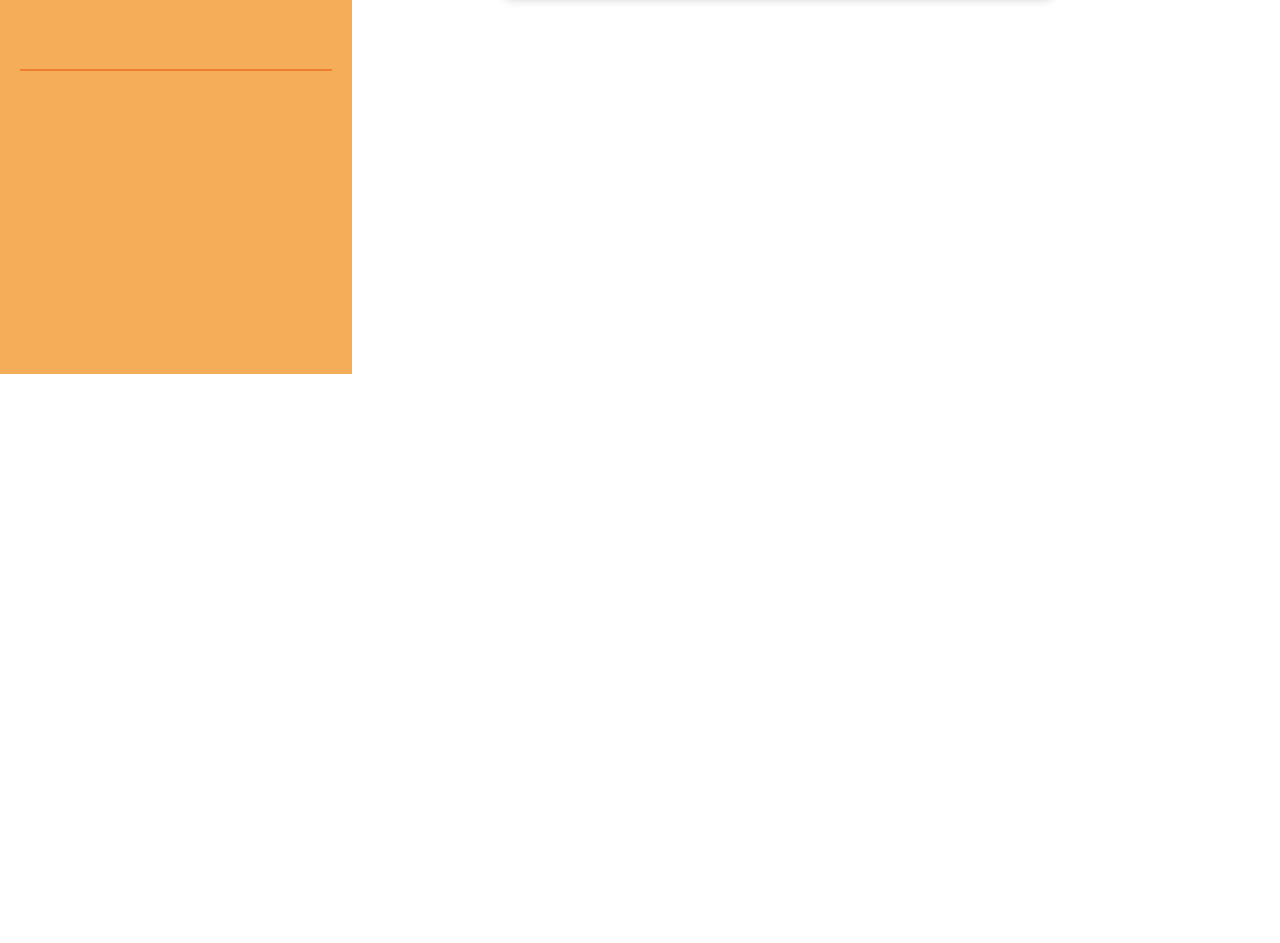
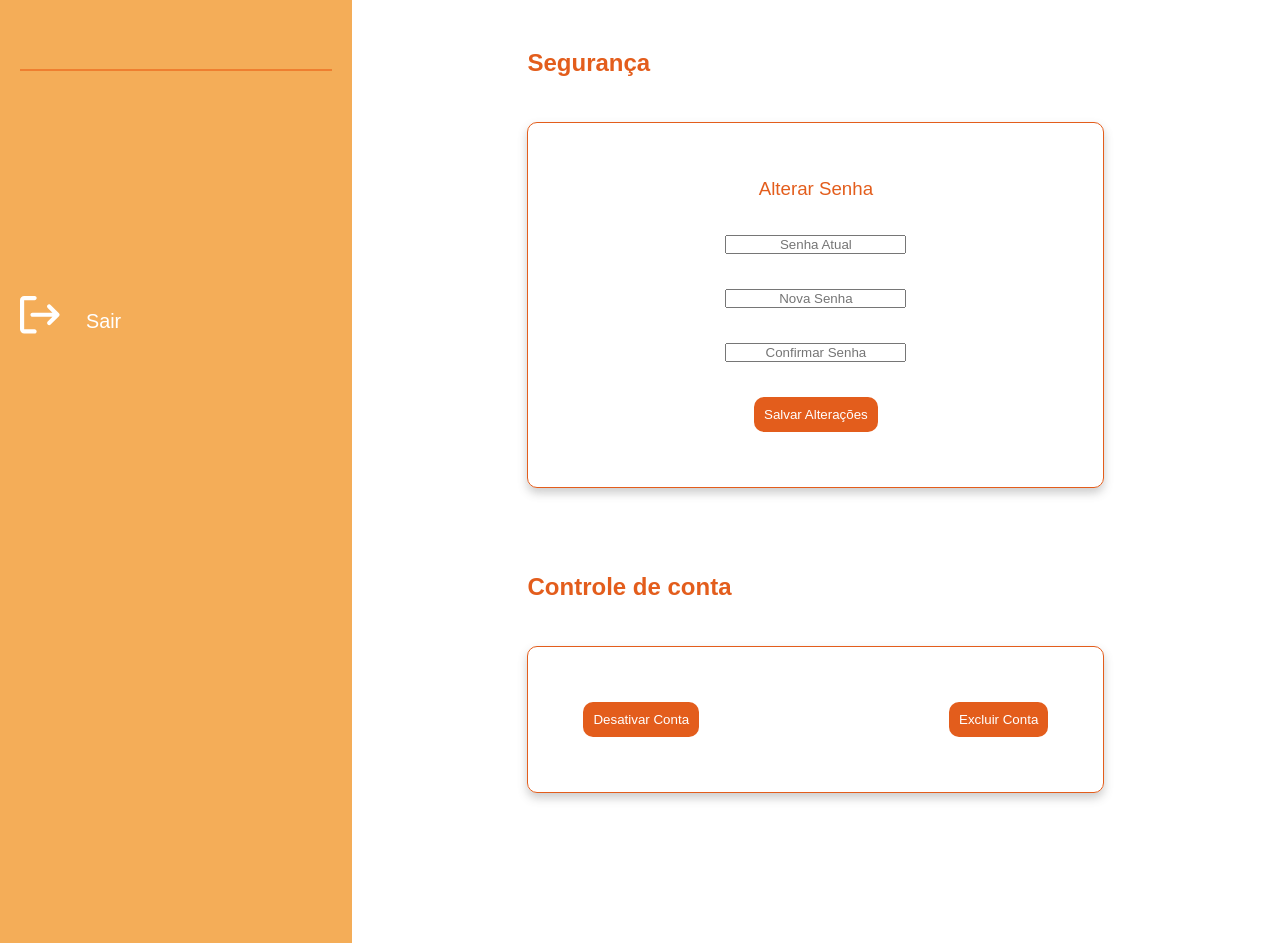
Before and after one commit to maisDelas/projeto-start-web, a React (Vite) app: page /Configuracao in a window 1280 px wide. Shown: the part 520-1463 px from the top of the page. Before the commit the page ends 894 px from the top, so only its background shows below. Built offline with nearby package versions, Linux system fonts and the light colour scheme.

Commit message:
Puxando atualizaçoes

```diff
--- a/src/App.jsx
+++ b/src/App.jsx
@@ -13,10 +13,10 @@ import CadastroTipo from 'pages/escolhercadastro/CadastroTipo'
 import Login from 'pages/login/Login'
 import ResetPassword from 'pages/resetPassword/ResetPassword'
 
-import CadastroPrestadora1 from 'pages/cadastroP/Prestadora1'
-import CadastroPrestadora2 from 'pages/cadastroP/Prestadoratre2'
-import CadastroPrestadora3 from 'pages/cadastroP/Prestadora3'
-import CadastroPrestadora0 from 'pages/cadastroP/Prestadora0'
+// import CadastroPrestadora1 from 'pages/cadastroP/Prestadora1'
+// import CadastroPrestadora2 from 'pages/cadastroP/Prestadoratre2'
+// import CadastroPrestadora3 from 'pages/cadastroP/Prestadora3'
+// import CadastroPrestadora0 from 'pages/cadastroP/Prestadora0'
 import Configuracao from 'pages/configuracao/Config'
 
 
@@ -37,10 +37,10 @@ export default function App() {
         <Route path="/Perfil" element={< Perfil />} />
         <Route path="/Configuracao" element={<Configuracao/>}/>
         <Route path="/Dados" element={<Dados />} />;
-        <Route path="/CadastroPrestadora0" element={<CadastroPrestadora0 />} />;
+        {/* <Route path="/CadastroPrestadora0" element={<CadastroPrestadora0 />} />;
         <Route path="CadastroPrestadora1" element={<CadastroPrestadora1 />} />;
         <Route path="/CadastroPrestadora2" element={<CadastroPrestadora2 />} />;
-        <Route path="/CadastroPrestadora3" element={<CadastroPrestadora3 />} />;
+        <Route path="/CadastroPrestadora3" element={<CadastroPrestadora3 />} />; */}
         <Route path="/Login" element={<Login />} />;
         <Route path="/ResetPassword" element={<ResetPassword />} />;
         <Route path="/CadastroTipo" element={<CadastroTipo />} />;
--- a/src/Components/navbar/navbar.jsx
+++ b/src/Components/navbar/navbar.jsx
@@ -23,7 +23,7 @@ function NavBar({ children }) {
               <a href="#">Junte-se a +Delas</a>
             </Link>
             <Button>
-             <IconUser /> Entrar
+             <IconUser /><a href="/Login">Entrar </a>
             </Button>
           </ListLinks>
         )}
--- a/src/Components/navbar/navbar.styles.js
+++ b/src/Components/navbar/navbar.styles.js
@@ -4,6 +4,33 @@ import GlobalButton from "Components/botaoglobal/Button"
 
 export const Container = styled.div`
   background-color: #f6e5d3;
+  width: 100%;
+  margin: 0;
+
+
+
+  @media screen and (max-width:1440px) {
+
+width: 95%;
+}
+
+@media screen and (max-width:1024px) {
+
+width: 135%;
+}
+
+@media screen and (max-width:768px) {
+
+width: 180%;
+}
+
+@media screen and (max-width:375px) {
+
+width: 370%;
+font-size: 35px;
+
+}
+
 `
 export const Content = styled.div`
   max-width: 1440px;
--- a/src/Components/sidebar/Sidebar.jsx
+++ b/src/Components/sidebar/Sidebar.jsx
@@ -2,6 +2,7 @@
 import IconPerfil from 'imagesTrilha/iconPerfilT.svg'
 import IconTrilha from 'imagesTrilha/iconTrilhaT.svg'
 import IconConfig from 'imagesTrilha/iconConfigT.svg'
+import IconOut from 'imagesTrilha/Out.svg'
 import {SideBarStyle}  from './Sidebar.styles'
 
 function SideBar() {
@@ -16,6 +17,10 @@ function SideBar() {
             </ul>
 
             <hr class="linha"></hr>
+
+            <ul>
+                <li><img src={IconOut}></img> <a href="">Sair</a></li>
+            </ul>
         </SideBarStyle>
     )
 }
--- a/src/pages/Home/Carrossel.styles.js
+++ b/src/pages/Home/Carrossel.styles.js
@@ -31,8 +31,16 @@ width: 92%;
 
 @media screen and (max-width:768px) {
 
-width: 120%;
+width: 75%;
+
 }
+
+@media screen and (max-width:375px) {
+
+width: 66%;
+
+}
+
 
 
 `;
--- a/src/pages/Home/Home.styles.js
+++ b/src/pages/Home/Home.styles.js
@@ -32,6 +32,34 @@ export const ImageSection = styled.div`
     margin-top: 100px;
     width:1440px;
   }
+`
+
+export const Container = styled.div`
+
+width: 100%;
+margin: 0;
+
+@media screen and (max-width:1440px) {
+
+width: 100%;
+}
+
+@media screen and (max-width:1024px) {
+
+width: 135%;
+}
+
+@media screen and (max-width:768px) {
+
+width: 185%;
+}
+
+@media screen and (max-width:375px) {
+
+width: 365%;
+
+}
+
 `
 
 export const Title = styled.div`
--- a/src/pages/Home/home.jsx
+++ b/src/pages/Home/home.jsx
@@ -23,6 +23,8 @@ function Home() {
       <S.ImageSection>
         <img src={imgMulheres} alt="imgMulheres" />
       </S.ImageSection>
+
+      <S.Container>
       <S.Title>
 
         <h2>Conheça um pouco a +Delas:</h2>
@@ -56,6 +58,7 @@ function Home() {
       <Carrossel />
 
       <Footer />
+      </S.Container>
     </>
   )
 }
--- a/src/pages/cadastroP/Prestadora1.jsx
+++ b/src/pages/cadastroP/Prestadora1.jsx
@@ -1,20 +1,20 @@
-import React from 'react';
-import { BrowserRouter as Router, Routes, Route } from 'react-router-dom';
-import CadastroPrestadora1 from './CadastroPrestadora1'; // Caminho correto para o componente
-import CadastroPrestadora2 from './CadastroPrestadora2'; // Caminho correto para o componente
-import CadastroPrestadora3 from './CadastroPrestadora3'; // Caso haja uma terceira página de cadastro
+// import React from 'react';
+// import { BrowserRouter as Router, Routes, Route } from 'react-router-dom';
+// import CadastroPrestadora1 from './CadastroPrestadora1'; // Caminho correto para o componente
+// import CadastroPrestadora2 from './CadastroPrestadora2'; // Caminho correto para o componente
+// import CadastroPrestadora3 from './CadastroPrestadora3'; // Caso haja uma terceira página de cadastro
 
-function App() {
-  return (
-    <Router>
-      <Routes>
-        <Route path="/CadastroPrestadora1" element={<CadastroPrestadora1 />} />
-        <Route path="/CadastroPrestadora2" element={<CadastroPrestadora2 />} />
-        <Route path="/CadastroPrestadora3" element={<CadastroPrestadora3 />} />
-        {/* Defina outras rotas conforme necessário */}
-      </Routes>
-    </Router>
-  );
-}
+// function App() {
+//   return (
+//     <Router>
+//       <Routes>
+//         <Route path="/CadastroPrestadora1" element={<CadastroPrestadora1 />} />
+//         <Route path="/CadastroPrestadora2" element={<CadastroPrestadora2 />} />
+//         <Route path="/CadastroPrestadora3" element={<CadastroPrestadora3 />} />
+//         {/* Defina outras rotas conforme necessário */}
+//       </Routes>
+//     </Router>
+//   );
+// }
 
-export default App;
+// export default App;
--- a/src/pages/configuracao/Config.Styles.jsx
+++ b/src/pages/configuracao/Config.Styles.jsx
@@ -1,33 +1,36 @@
 import styled from "styled-components";
-
 
 export const PageWrapper = styled.div`
     display: flex;
     flex-direction: column;
-
 `
 
 export const PageContent = styled.div`
     display: flex;
-    height: 100vh;
-
 `
-
-export const Notification = styled.div`
+export const Config = styled.div`
     display: flex;
-    padding: 150px;
+    flex-direction:column;
+    gap: 35px;
+    padding: 100px;
+    color: #E35D1C;
+    margin: auto;
 
     h2{
-        color: #E35D1C;
-        margin-bottom: 35px;
+        margin-bottom: 45px;
+    }
+
+    h3{
+        text-align: center;
+        font-weight:normal;
     }
 
     .boxContent{
         display: flex;
-        flex-direction: row;
         align-items: center;
         justify-content: center;
         gap: 250px;
+        margin-bottom: 50px;
         border: 1px solid #E35D1C;
         box-shadow: 0 5px 10px rgba(85, 85, 85, 0.3);
         width: auto;
@@ -35,5 +38,16 @@ export const Notification = styled.div`
         border-radius: 10px;
     }
 
+    .input{
+        display: flex;
+        flex-direction: column;
+        gap:35px;
 
+
+
+    }
+::placeholder{
+    text-align: center;
+
+}
 `
--- a/src/pages/configuracao/Config.jsx
+++ b/src/pages/configuracao/Config.jsx
@@ -4,6 +4,7 @@ import SideBar from 'Components/sidebar/Sidebar'
 import { useNavigate } from 'react-router-dom'
 import Switch from "react-switch";
 import React, { useState } from 'react';
+import Button from 'Components/botaoGlobal/Button';
 
 const Configuracao = () => {
     const navigation = useNavigate()
@@ -25,7 +26,7 @@ const Configuracao = () => {
             <NavU />
             <S.PageContent>
                 <SideBar />
-                <S.Notification>
+                <S.Config>
                     <div>
                         <h2>Notificação via:</h2>
                         <div className='boxContent'>
@@ -54,8 +55,33 @@ const Configuracao = () => {
                         </div>
                     </div>
 
+                    <div>
+                        <h2>Segurança</h2>
+                        <div className='boxContent'>
 
-                </S.Notification>
+                            <div className='input'>
+                                <h3>Alterar Senha</h3>
+                                <input type="text" placeholder='Senha Atual' />
+                                <input type="text" placeholder='Nova Senha' />
+                                <input type="text" placeholder='Confirmar Senha' />
+                                <Button>Salvar Alterações</Button>
+                            </div>
+
+                        </div>
+                    </div>
+
+                    <div>
+                        <h2>Controle de conta</h2>
+                        <div className='boxContent'>
+                            <Button>Desativar Conta</Button>
+                            <Button>Excluir Conta</Button>
+
+                        </div>
+                    </div>
+
+
+
+                </S.Config>
             </S.PageContent>
         </S.PageWrapper>
 
```
Also changed, not shown: src/imagesTrilha/Out.svg (added).
